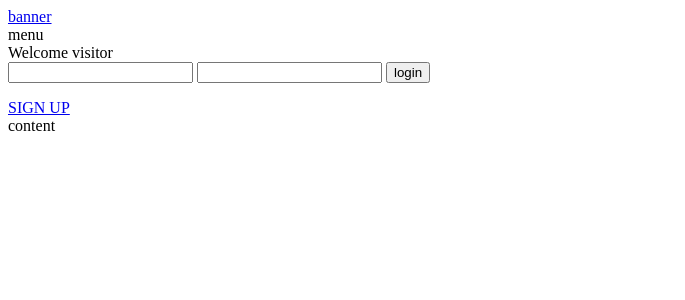
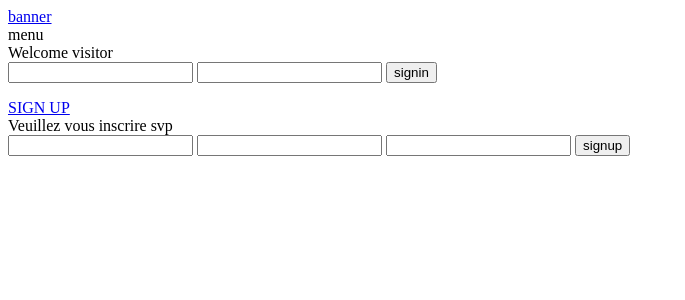
Before and after one commit to roxteddy/42-shop, a PHP site: page /index.php?page=signup in a window 1280 px wide. Shown: the top 300 px of the page, without its empty margins (0-685 px from the left). Run offline with PHP 8.4, Linux system fonts and the light colour scheme.

Commit message:
login ok

```diff
--- a/index.php
+++ b/index.php
@@ -1,8 +1,10 @@
 <?php
 session_start();
 
-if (isset($_POST["submit"]) and $_POST["submit"] === "login")
+if (isset($_POST["submit"]) and $_POST["submit"] === "signin")
 	include "src/check_login.php";
+if (isset($_POST["submit"]) and $_POST["submit"] === "signout")
+	$_SESSION["id"] = "";
 ?>
 
 <html>
--- a/src/check_login.php
+++ b/src/check_login.php
@@ -8,5 +8,5 @@ else if (!isset($passwd[$_POST["login"]]))
 else if (hash("whirlpool", $_POST["password"]) != $passwd[$_POST["login"]])
 	echo "LOGIN ERROR: bad password.";
 else
-	$_SESSION["id"] = hash($_POST["login"].":".$_POST["password"]);
+	$_SESSION["id"] = hash("whirlpool", $_POST["login"].":".$_POST["password"]);
 ?>
--- a/src/content.php
+++ b/src/content.php
@@ -1 +1,8 @@
-<div id="content">content</div>
+<div id="content">
+<?php
+if (isset($_GET["page"]) and $_GET["page"] === "signup")
+	include "src/content_signup.php";
+else
+	include "src/content_home.php";
+?>
+</div>
--- /dev/null
+++ b/src/content_home.php
@@ -0,0 +1 @@
+Ceci est la homepage
--- /dev/null
+++ b/src/content_signup.php
@@ -0,0 +1,34 @@
+<?php
+
+if (isset($_POST["submit"]) and $_POST["submit"] === "signup")
+{
+	if (file_exists("private/passwd"))
+		$passwd = unserialize(file_get_contents("private/passwd"));
+	else
+		$passwd = array();
+	//check login
+	if (!isset($_POST["login"]) or $_POST["login"] === "")
+		echo "ERROR: please enter a login<br />";
+	else if (isset($passwd[$_POST["login"]]))
+		echo "ERROR: login already used<br />";
+	else if (strlen($_POST["password"]) < 8)
+		echo "ERROR: password must be 8 characters long or more<br />";
+	else if ($_POST["password"] != $_POST["confirm"])
+		echo "ERROR: passwords do not match<br />";
+	else
+	{
+		$passwd[$_POST["login"]] = hash("whirlpool", $_POST["password"]);
+		if (!file_exists("private"))
+			mkdir("private");
+		file_put_contents("private/passwd", serialize($passwd));
+		echo "SIGNUP OK: now you can login<br />";
+	}
+}
+?>
+<span>Veuillez vous inscrire svp</span>
+<form method="post" action="index.php?page=signup">
+        <input type="text" name="login" />
+        <input type="password" name="password" />
+        <input type="password" name="confirm" />
+        <input type="submit" name="submit" value="signup" />
+    </form>
--- a/src/login0.php
+++ b/src/login0.php
@@ -3,7 +3,7 @@
 	<form method="post" action="index.php">
 		<input type="text" name="login" />
 		<input type="password" name="password" />
-		<input type="submit" name="submit" value="login" />
+		<input type="submit" name="submit" value="signin" />
 	</form>
 		<a href="index.php?page=signup"><span>SIGN UP</span></a>
 </div>
--- /dev/null
+++ b/src/login1.php
@@ -0,0 +1,6 @@
+<div id="login">
+	<span>Salut $USER !</span>
+	<form method="post">
+		<input type="submit" name="submit" value="signout" />
+	</form>
+</div>
```
